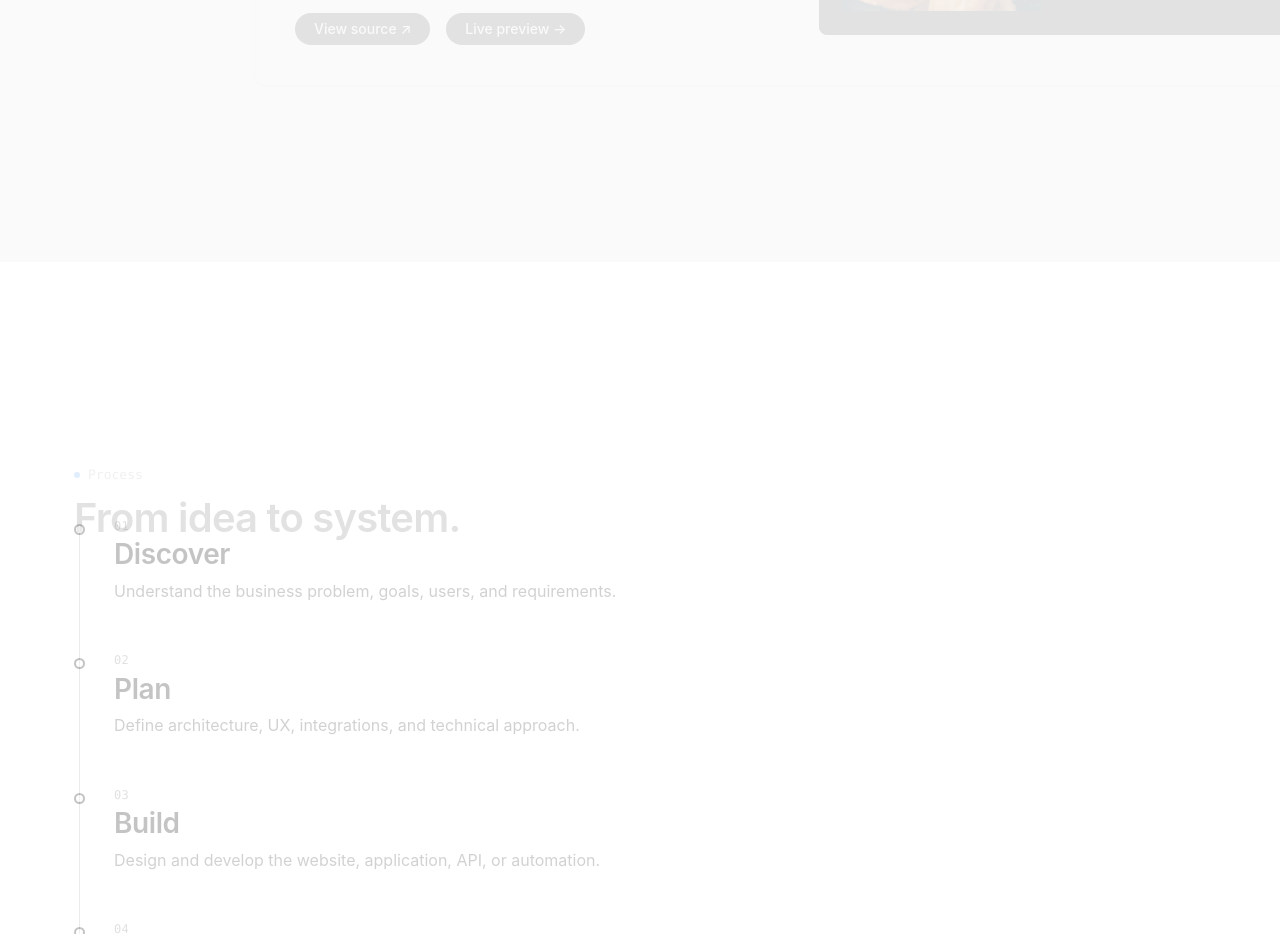
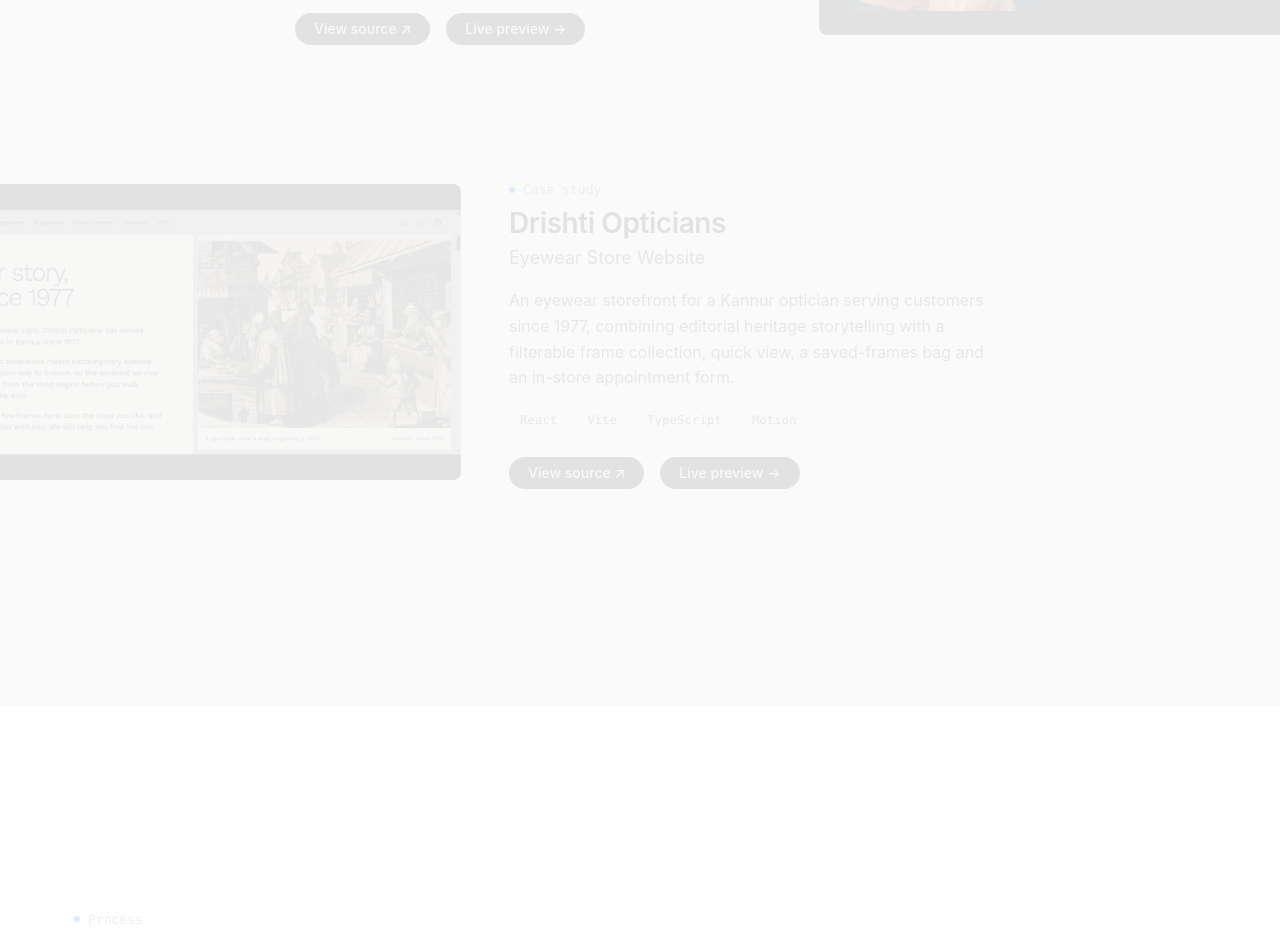
Before and after one commit to barathfreelancing/portfolio, a React (Vite) app: page / in a window 1280 px wide. Shown: the part 3880-4814 px from the top of the page. Built offline with nearby package versions, Linux system fonts and the light colour scheme.

Commit message:
drishti optics added

```diff
--- a/src/data/projects.js
+++ b/src/data/projects.js
@@ -43,4 +43,15 @@
     sourceUrl: 'https://github.com/barathfreelancing/chinese-restaurant-website',
     liveUrl: 'https://hong-zao.vercel.app/',
   },
+  {
+    title: 'Drishti Opticians',
+    subtitle: 'Eyewear Store Website',
+    description:
+      'An eyewear storefront for a Kannur optician serving customers since 1977, combining editorial heritage storytelling with a filterable frame collection, quick view, a saved-frames bag and an in-store appointment form.',
+    tech: ['React', 'Vite', 'TypeScript', 'Motion'],
+    image: '/drishti-optics.png',
+    imageAlt: 'Drishti Opticians website showing the Our story section beside an engraving of a spectacle seller’s stall',
+    sourceUrl: 'https://github.com/barathfreelancing/drishti-optics',
+    liveUrl: 'https://drishti-optics.vercel.app/',
+  },
 ];
```
Also changed, not shown: public/drishti-optics.png (added).
